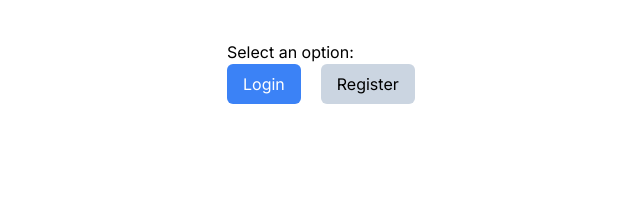
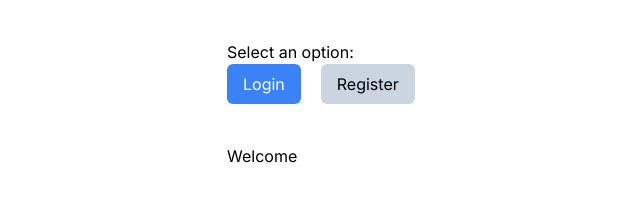
Before and after one commit to forjoa/login-register, a Next.js app: page / in a window 1280 px wide. Shown: the top 218 px of the page, without its empty margins (93-733 px from the left). Built offline with nearby package versions, Linux system fonts and the light colour scheme.

Commit message:
change layout to return to every page

```diff
--- a/src/app/layout.tsx
+++ b/src/app/layout.tsx
@@ -1,22 +1,43 @@
-import type { Metadata } from "next";
-import { Inter } from "next/font/google";
-import "./globals.css";
+import type { Metadata } from 'next'
+import { Inter } from 'next/font/google'
+import './globals.css'
+import Link from 'next/link'
 
-const inter = Inter({ subsets: ["latin"] });
+const inter = Inter({ subsets: ['latin'] })
 
 export const metadata: Metadata = {
-  title: "Login & Register",
-  description: "Generated by create next app",
-};
+  title: 'Login & Register',
+  description: 'Generated by create next app',
+}
 
 export default function RootLayout({
   children,
 }: Readonly<{
-  children: React.ReactNode;
+  children: React.ReactNode
 }>) {
   return (
-    <html lang="en">
-      <body className={inter.className}>{children}</body>
+    <html lang='en'>
+      <body className={inter.className}>
+        {' '}
+        <header className='mx-auto my-10 w-1/2'>
+          <h1>Select an option:</h1>
+          <div className='options-container flex gap-5'>
+            <Link
+              href='/login'
+              className='bg-blue-500 text-white py-2 px-4 rounded-md'
+            >
+              Login
+            </Link>
+            <Link
+              href='/register'
+              className='bg-slate-300 text-black py-2 px-4 rounded-md'
+            >
+              Register
+            </Link>
+          </div>
+        </header>
+        {children}
+      </body>
     </html>
-  );
+  )
 }
--- a/src/app/page.tsx
+++ b/src/app/page.tsx
@@ -1,23 +1,8 @@
-import Link from 'next/link'
 
 export default function Home() {
   return (
-    <main className='mx-auto my-10 w-1/2'>
-      <h1>Select an option:</h1>
-      <div className='options-container flex gap-5'>
-        <Link
-          href='/login'
-          className='bg-blue-500 text-white py-2 px-4 rounded-md'
-        >
-          Login
-        </Link>
-        <Link
-          href='/register'
-          className='bg-slate-300 text-black py-2 px-4 rounded-md'
-        >
-          Register
-        </Link>
-      </div>
+    <main className='mx-auto w-1/2'>
+      <h1>Welcome</h1>
     </main>
   )
 }
```
Also changed, not shown: src/lib.ts (added).
